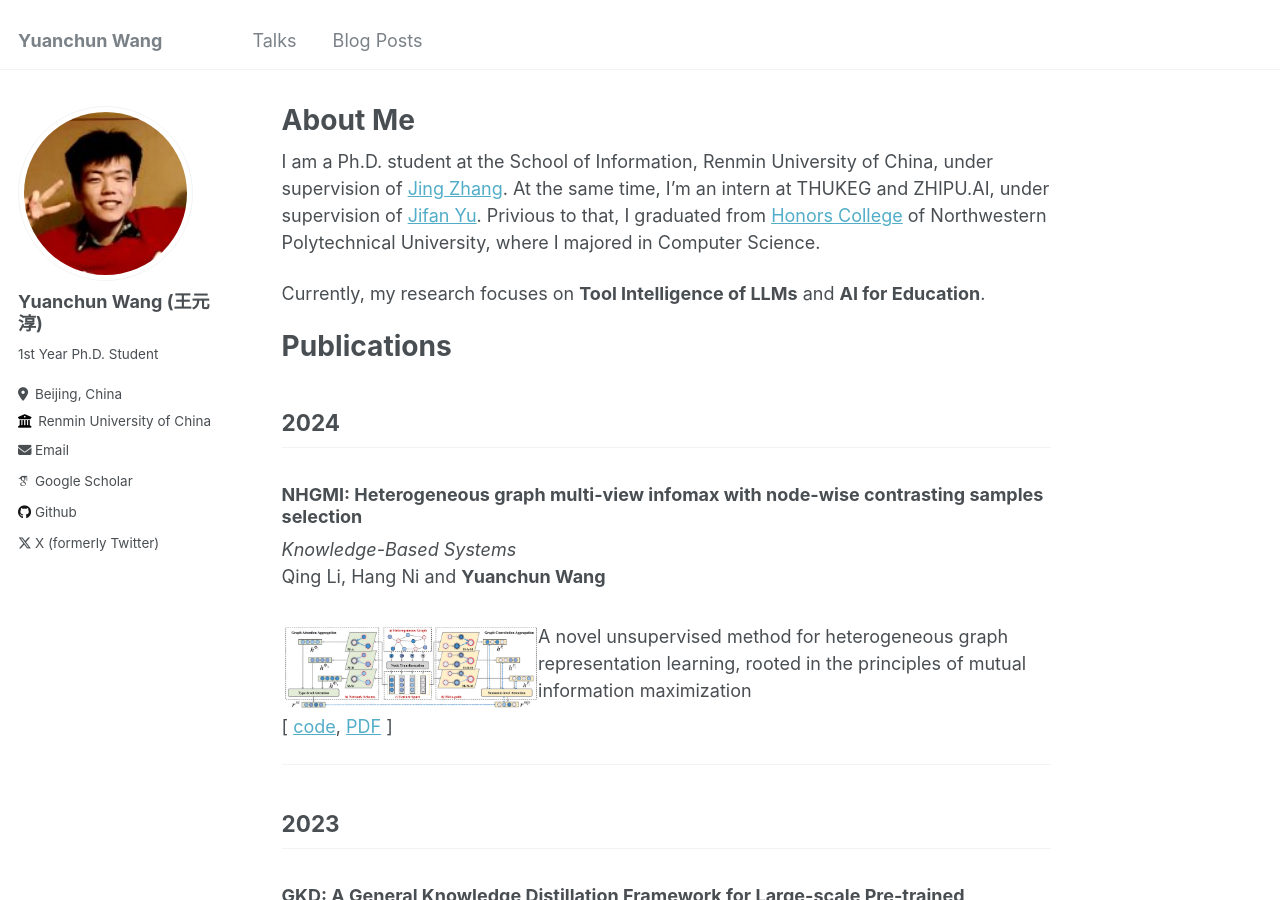
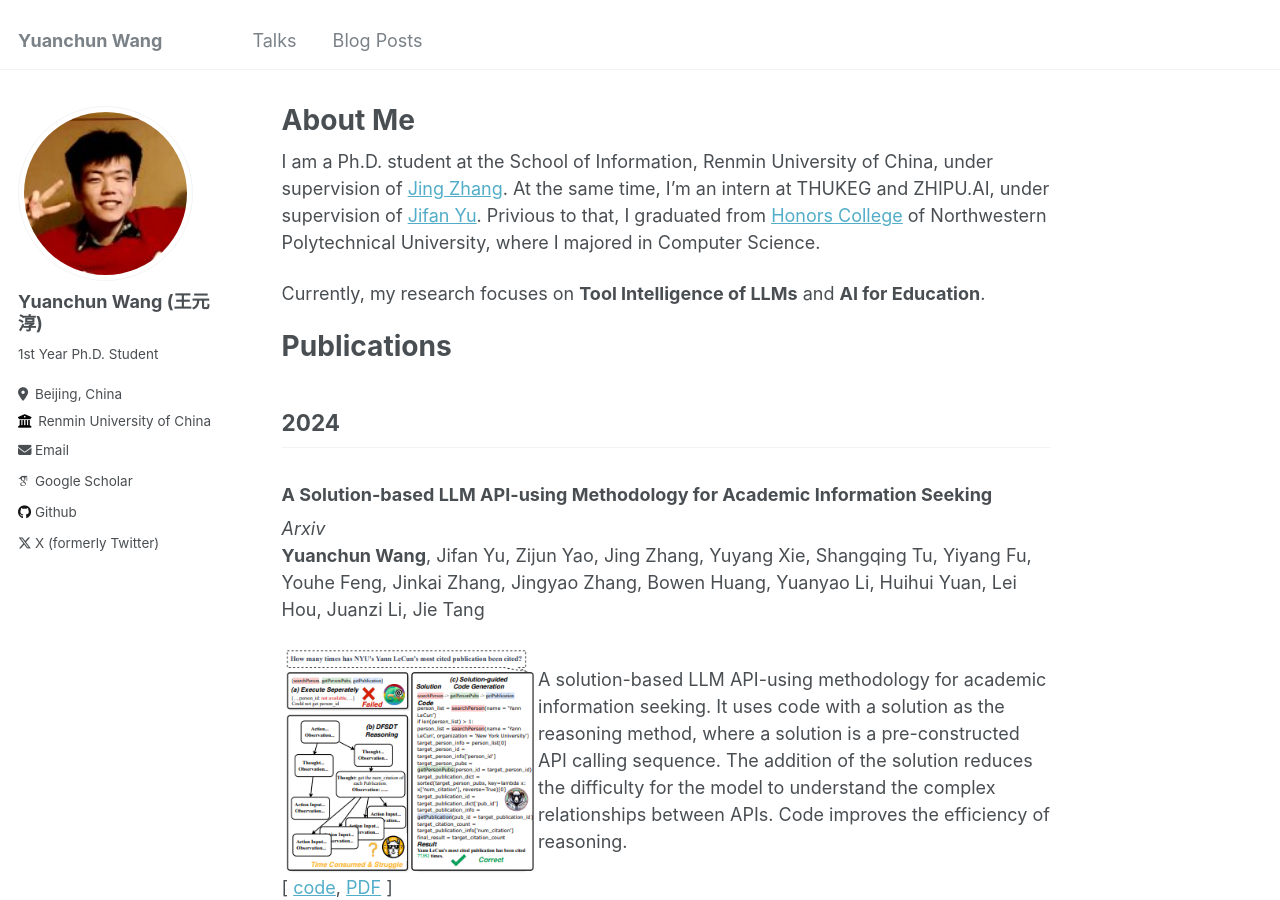
Before and after one commit to WangYC-99/WangYC-99.github.io, a Jekyll site: the page built from _pages/about.md, in a window 1280 px wide and 900 px high. Built offline with Jekyll 4.4.1, drawn with Linux system fonts in a browser that asks for light colours; some web fonts are replaced; some of the changed text lies outside the part shown.

Commit message:
add soay

```diff
--- a/_pages/about.md
+++ b/_pages/about.md
@@ -15,19 +15,19 @@ Currently, my research focuses on **Tool Intelligence of LLMs** and **AI for Edu
 # Publications
 
 ## 2024
-
-### NHGMI: Heterogeneous graph multi-view infomax with node-wise contrasting samples selection
-*Knowledge-Based Systems*
-<br> Qing Li, Hang Ni and **Yuanchun Wang**
+### A Solution-based LLM API-using Methodology for Academic Information Seeking
+*Arxiv*
+<br> **Yuanchun Wang**, Jifan Yu, Zijun Yao, Jing Zhang, Yuyang Xie, Shangqing Tu, Yiyang Fu, Youhe Feng, Jinkai Zhang, Jingyao Zhang, Bowen Huang, Yuanyao Li, Huihui Yuan, Lei Hou, Juanzi Li, Jie Tang
 <div style="display: flex; align-items: center;">
     <div style="flex: 1;">
-        <img src="https://wangyc-99.github.io/images/pubs/nhgmi.jpg" alt="nhgmi.jpg">
+        <img src="https://wangyc-99.github.io/images/pubs/soay.jpg" alt="soay.jpg">
     </div>
     <div style="flex: 2;">
-        A novel unsupervised method for heterogeneous graph representation learning, rooted in the principles of mutual information maximization
+        A solution-based LLM API-using methodology for academic information seeking.  It uses code with a solution as the reasoning method, where a solution is a pre-constructed API calling sequence. The addition of the solution reduces the difficulty for the model to understand the complex relationships between APIs. Code improves the efficiency of reasoning.
     </div>
 </div>
-[ [code](https://github.com/KennyNH/NHGMI), [PDF](https://www.sciencedirect.com/science/article/abs/pii/S0950705124001552) ]
+[ [code](https://github.com/RUCKBReasoning/SoAy), [PDF](https://arxiv.org/pdf/2405.15165) ]
+
 
 ***
 
@@ -58,3 +58,18 @@ Currently, my research focuses on **Tool Intelligence of LLMs** and **AI for Edu
     </div>
 </div>
 [ [code](https://github.com/aitsc/GLMKD), [PDF](https://aclanthology.org/2023.findings-acl.614.pdf) ]
+
+## 2022
+
+### NHGMI: Heterogeneous graph multi-view infomax with node-wise contrasting samples selection
+*Knowledge-Based Systems*
+<br> Qing Li, Hang Ni and **Yuanchun Wang**
+<div style="display: flex; align-items: center;">
+    <div style="flex: 1;">
+        <img src="https://wangyc-99.github.io/images/pubs/nhgmi.jpg" alt="nhgmi.jpg">
+    </div>
+    <div style="flex: 2;">
+        A novel unsupervised method for heterogeneous graph representation learning, rooted in the principles of mutual information maximization.
+    </div>
+</div>
+[ [code](https://github.com/KennyNH/NHGMI), [PDF](https://www.sciencedirect.com/science/article/abs/pii/S0950705124001552) ]
```
Also changed, not shown: images/pubs/gkd.jpg, images/pubs/glmd.jpg, images/pubs/nhgmi.jpg, images/pubs/soay.jpg (added).
